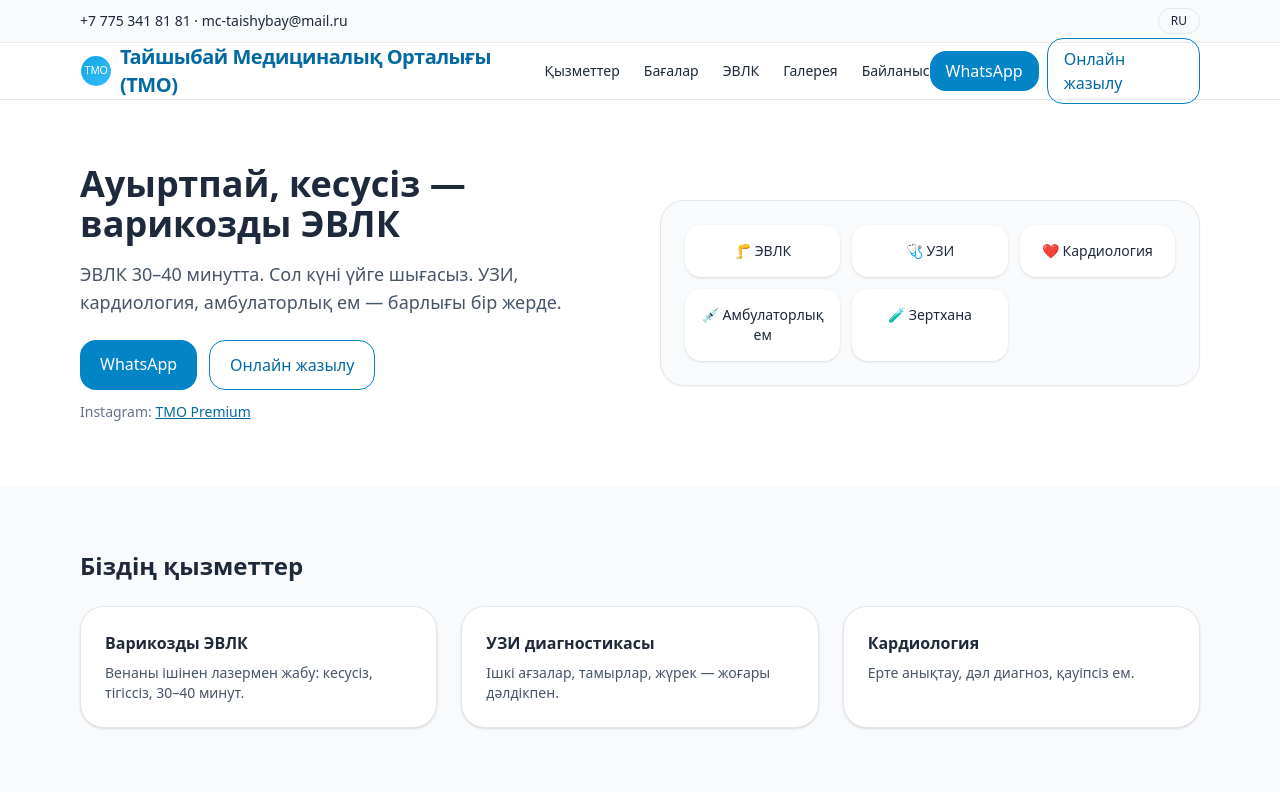
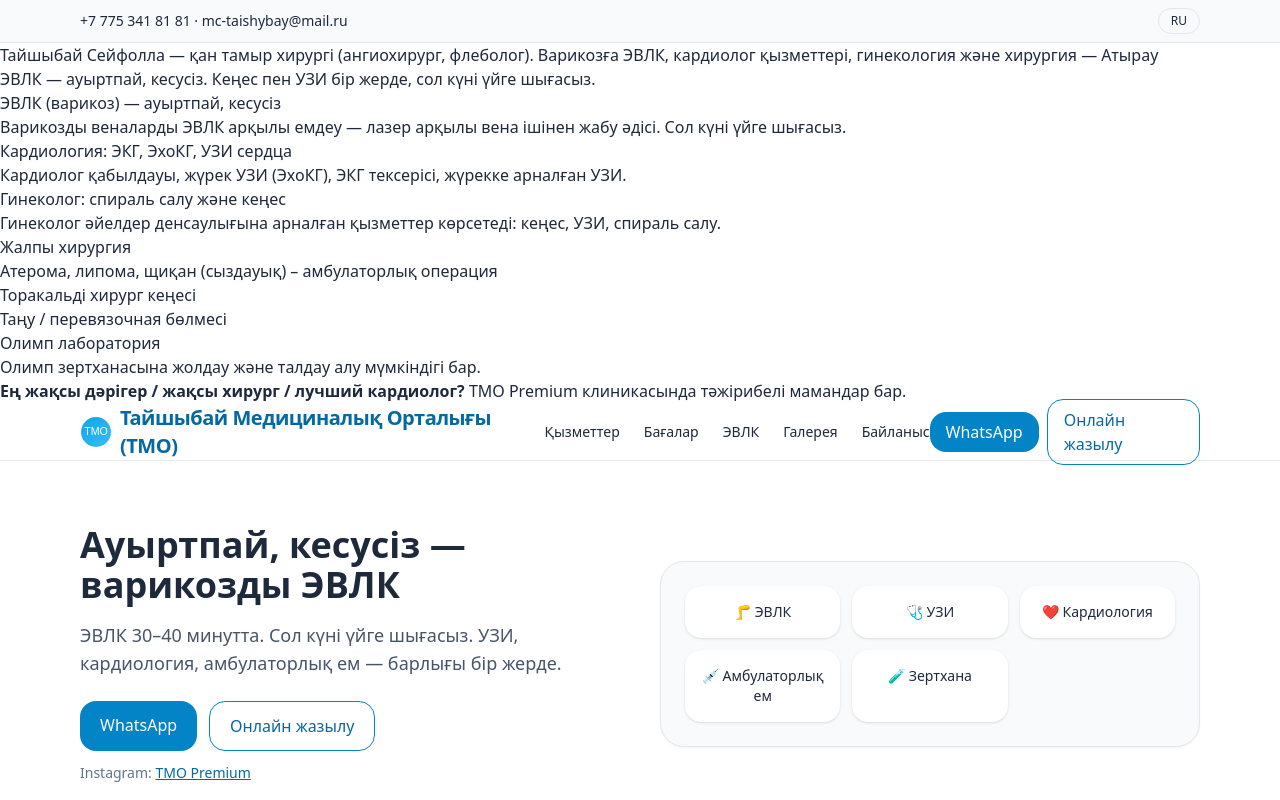
Before and after one commit to TMOPremium/TMO-Premium, a plain HTML site: page index.html in a window 1280 px wide. Shown: the top 800 px of the page. Drawn offline with nearby package versions, Linux system fonts and the light colour scheme.

Commit message:
SEO мәтін және кілт сөздер енгізілді

```diff
--- a/index.html
+++ b/index.html
@@ -3,8 +3,8 @@
 <head>
   <meta charset="utf-8" />
   <!-- === SEO START === -->
-<title>Тайшыбай медициналық орталығы (TMO Premium) — ЭВЛК варикозы, УЗИ, гинекология, хирургия, торакалды хирургия, ангиохирургия, кардиология (Атырау)</title>
-<meta name="description" content="TMO Premium (Атырау): варикозды ЭВЛК (кесусіз), УЗИ диагностикасы, гинекология, хирургия, торакалды хирургия, ангиохирургия, кардиология. Онлайн жазылу және WhatsApp.">
+<title>Тайшыбай Медициналық Ортаығы| ЭВЛК варикоз | Қан тамыр хирургі (ангиохирург, флеболог) | Кардиолог, ЭКГ, ЭхоКГ, УЗИ сердца | TMO Premium, Атырау</title>
+<meta name="description" content="TMO Premium (Атырау): Тайшыбай Сейфолла — қан тамыр хирургі (ангиохирург, флеболог), торакальді хирург. Варикозға ЭВЛК, хирургиялық операциялар (липома, атерома, щиқан/сыздауық), гинеколог (спираль салу), кардиолог (ЭКГ, ЭхоКГ, УЗИ сердца). Олимп лаборатория, таңу/перевязочная. Жақсы хирург және ең жақсы дәрігер туралы пікірлер." />
 <meta name="keywords" content="TMO Premium, Тайшыбай медициналық орталығы, Атырау клиника, ЭВЛК Атырау, варикоз лазер, УЗИ Атырау, гинекология, хирургия, торакалды хирургия, ангиохирургия, кардиология">
 
 <!-- Open Graph -->
@@ -84,6 +84,35 @@
       <button id="lang-btn" class="text-xs px-3 py-1 rounded-full border hover:bg-slate-100" aria-label="Тілді ауыстыру">RU</button>
     </div>
   </div>
+  <!-- SEO мәтіндік бөлім -->
+  <main>
+    <h1>Тайшыбай Сейфолла — қан тамыр хирургі (ангиохирург, флеболог). Варикозға ЭВЛК, кардиолог қызметтері, гинекология және хирургия — Атырау</h1>
+    <p>ЭВЛК — ауыртпай, кесусіз. Кеңес пен УЗИ бір жерде, сол күні үйге шығасыз.</p>
+
+    <h2 id="evlk">ЭВЛК (варикоз) — ауыртпай, кесусіз</h2>
+    <p>Варикозды веналарды ЭВЛК арқылы емдеу — лазер арқылы вена ішінен жабу әдісі. Сол күні үйге шығасыз.</p>
+
+    <h2 id="cardio">Кардиология: ЭКГ, ЭхоКГ, УЗИ сердца</h2>
+    <p>Кардиолог қабылдауы, жүрек УЗИ (ЭхоКГ), ЭКГ тексерісі, жүрекке арналған УЗИ.</p>
+
+    <h2 id="gyn">Гинеколог: спираль салу және кеңес</h2>
+    <p>Гинеколог әйелдер денсаулығына арналған қызметтер көрсетеді: кеңес, УЗИ, спираль салу.</p>
+
+    <h2 id="surgery">Жалпы хирургия</h2>
+    <ul>
+      <li>Атерома, липома, щиқан (сыздауық) – амбулаторлық операция</li>
+      <li>Торакальді хирург кеңесі</li>
+      <li>Таңу / перевязочная бөлмесі</li>
+    </ul>
+
+    <h2 id="lab">Олимп лаборатория</h2>
+    <p>Олимп зертханасына жолдау және талдау алу мүмкіндігі бар.</p>
+
+    <p><strong>Ең жақсы дәрігер / жақсы хирург / лучший кардиолог?</strong> TMO Premium клиникасында тәжірибелі мамандар бар.</p>
+
+    <img src="assets/doctor1.png" alt="Тайшыбай Сейфолла — қан тамыр хирургі, флеболог, ЭВЛК Атырау" style="max-width:300px;">
+  </main>
+  <!-- SEO мәтіндік бөлім соңы -->
 
   <header class="sticky top-0 z-20 bg-white/80 backdrop-blur border-b">
     <div class="max-w-6xl mx-auto px-4 h-14 flex items-center justify-between">
```
